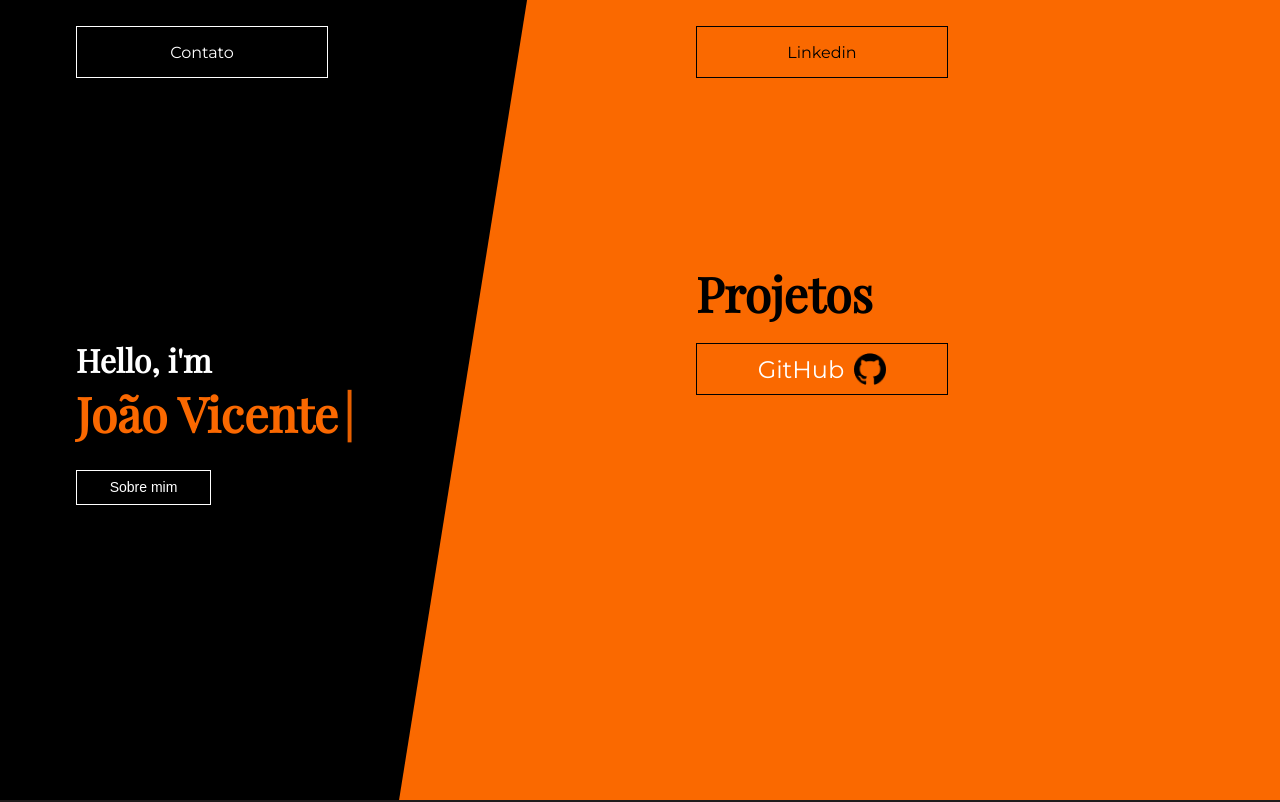
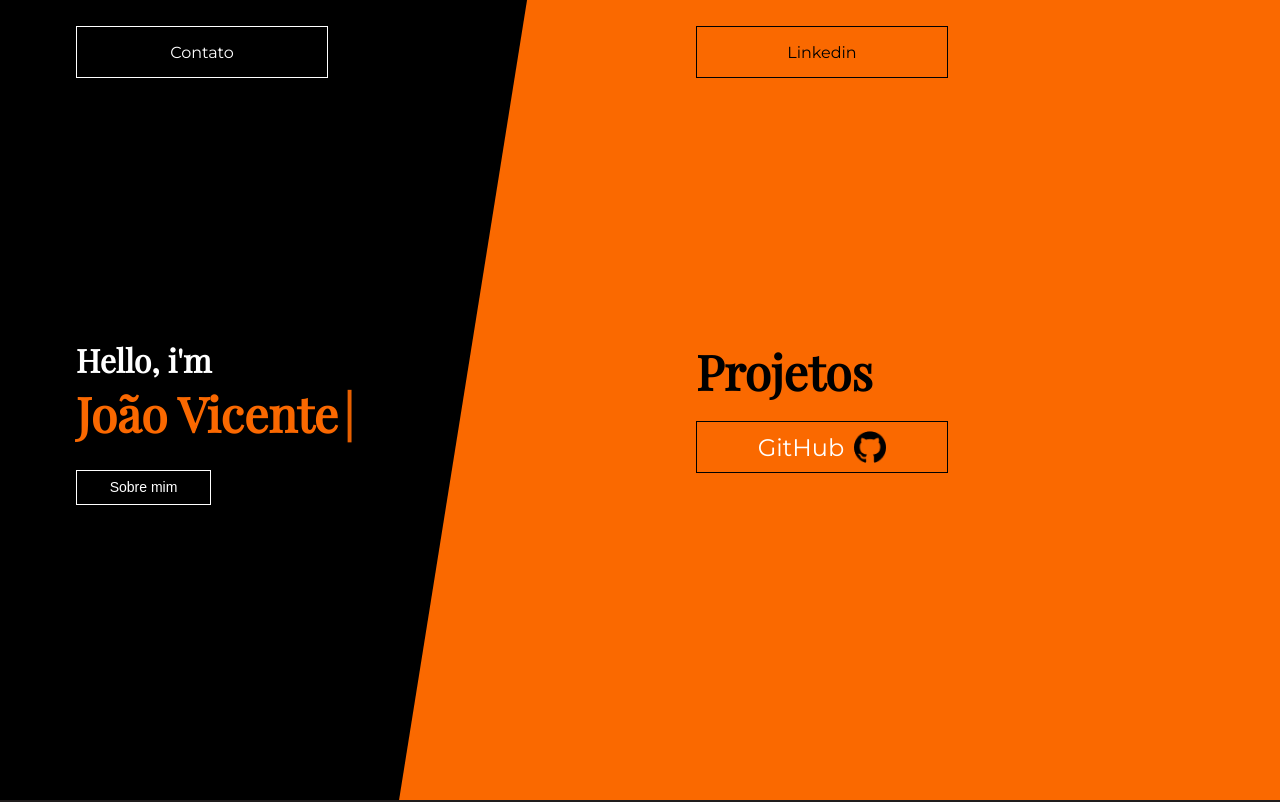
Before and after one commit to joaov-Antunes/My-Portfolio, a website: page index.html in a window 1280 px wide. Shown: the top 802 px of the page. Drawn offline with nearby package versions, Linux system fonts and the light colour scheme.

Commit message:
another bug correction

```diff
--- a/style.css
+++ b/style.css
@@ -186,7 +186,7 @@ body {
 .right-title {
     font-size: 48px;
     font-family: 'Playfair Display', sans-serif;
-    margin-top: 261px;
+    margin-top: 339px;
 }
 
 .gitBtn {
```
